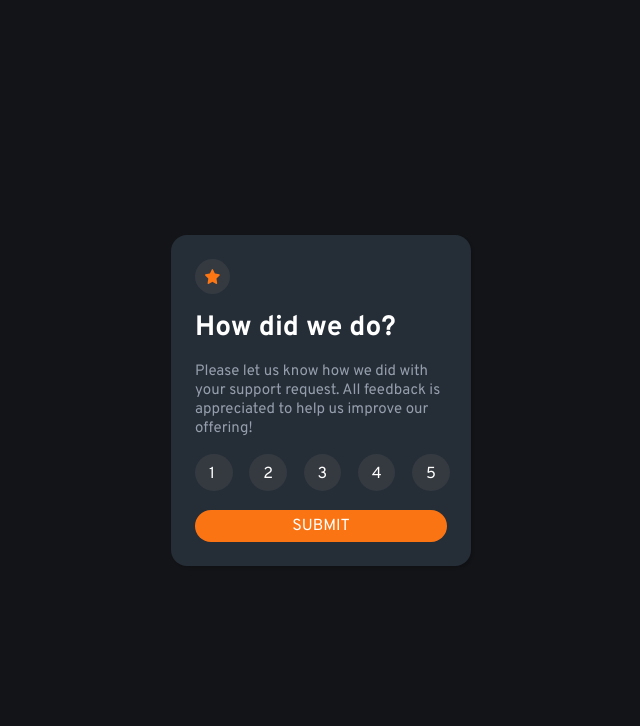
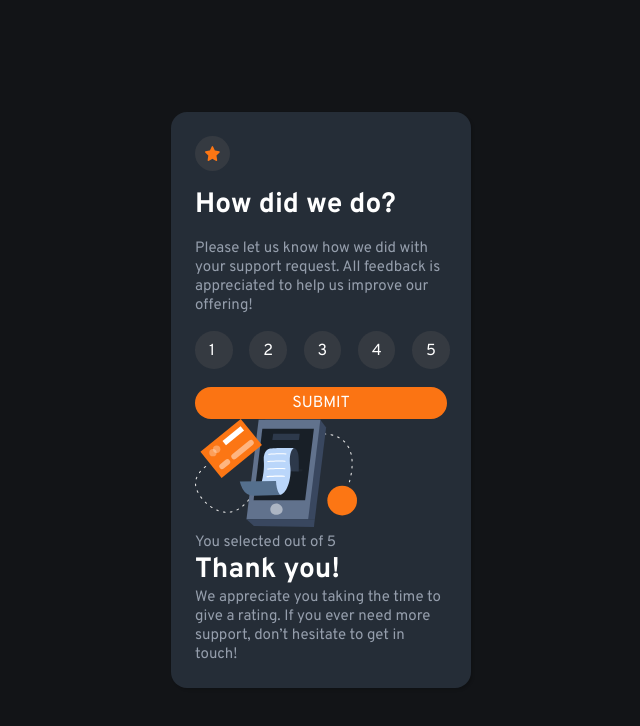
Before and after one commit to naiiiden/interactive-rating-component, a plain HTML site: page index.html in a window 1280 px wide. Shown: the whole page, without its empty margins (319-959 px from the left). Drawn offline with Linux system fonts and the light colour scheme.

Commit message:
thank you container html

```diff
--- a/index.html
+++ b/index.html
@@ -9,7 +9,6 @@
 </head>
 <body>
   <main>
-    <!-- Rating state start -->
     <div class="start--container">
       <div class="star">
         <img src="images/icon-star.svg" alt=""/>
@@ -47,21 +46,12 @@
         <input type="submit" value="SUBMIT">
       </form>
     </div>
-
-    <!-- Rating state end -->
-
-    <!-- Thank you state start -->
-
-    <!-- You selected  -->
-    <!-- Add rating here -->
-    <!-- out of 5 -->
-
-    <!-- Thank you! -->
-
-    <!-- We appreciate you taking the time to give a rating. If you ever need more support,  -->
-    <!-- don’t hesitate to get in touch! -->
-
-    <!-- Thank you state end -->
+    <div class="end--container">
+      <img src="images/illustration-thank-you.svg" alt=""/>
+      <p>You selected <span class="select"></span> out of 5</p>
+      <h2>Thank you!</h2>
+      <p>We appreciate you taking the time to give a rating. If you ever need more support, don’t hesitate to get in touch!</p>
+    </div>
   </main>
 <script src="script/index.js"></script>
 </body>
```
